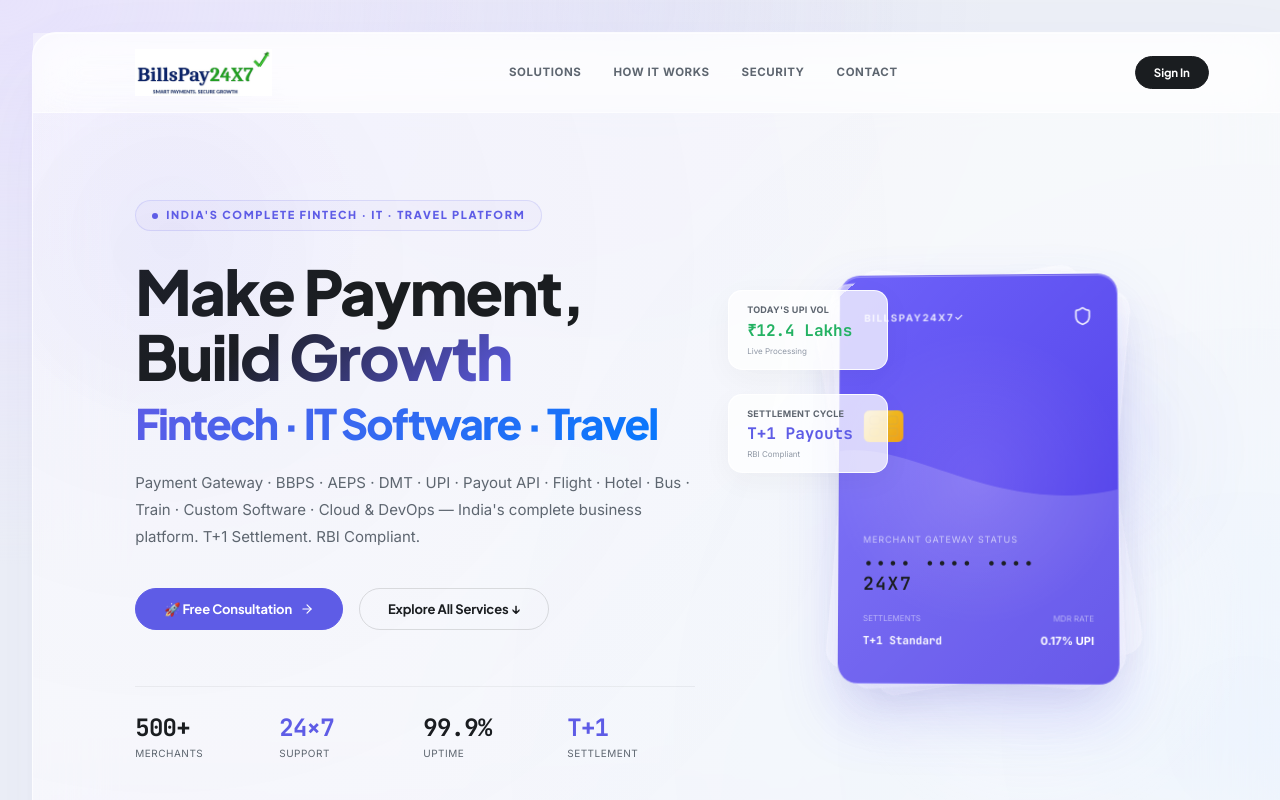
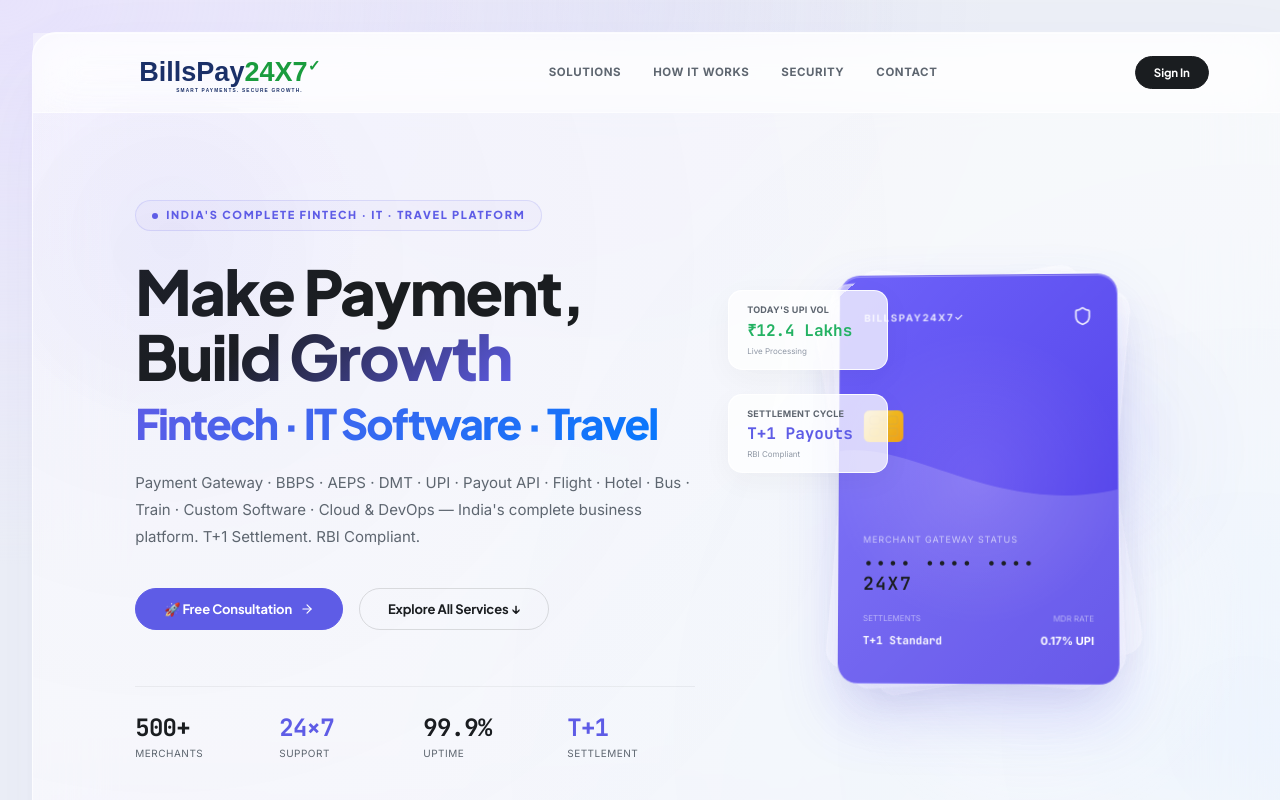
Before and after one commit to praveshhh/website, a React (Vite) app in the folder frontend/: page / in a window 1280 px wide. Shown: the top 800 px of the page. Built offline with nearby package versions, Linux system fonts and the light colour scheme; no server answers.

Commit message:
feat: add crisp SVG logo replacing PNG - BillsPay24X7 with inline tick, no gaps, no overlap - Navbar and footer now use logo.svg with transparent background - No mix-blend-mode hack needed

```diff
--- a/frontend/src/components/Hero.jsx
+++ b/frontend/src/components/Hero.jsx
@@ -1873,14 +1873,13 @@
           <div>
             <div style={{ marginBottom: '16px' }}>
               <img
-                src="/logo.png"
+                src="/logo.svg"
                 alt="BillsPay24X7 — Smart Payments. Secure Growth."
                 style={{
                   height: '44px',
                   width: 'auto',
                   objectFit: 'contain',
-                  display: 'block',
-                  mixBlendMode: 'multiply'
+                  display: 'block'
                 }}
                 onError={(e) => {
                   e.target.style.display = 'none';
--- a/frontend/src/components/Navbar.jsx
+++ b/frontend/src/components/Navbar.jsx
@@ -29,14 +29,13 @@
         }}
       >
         <img
-          src="/logo.png"
+          src="/logo.svg"
           alt="BillsPay24X7 — Smart Payments. Secure Growth."
           style={{
             height: '48px',
             width: 'auto',
             objectFit: 'contain',
-            display: 'block',
-            mixBlendMode: 'multiply'
+            display: 'block'
           }}
           onError={(e) => {
             // Fallback: hide img and show text logo if file not found
```
Also changed, not shown: frontend/public/logo.svg (added).
